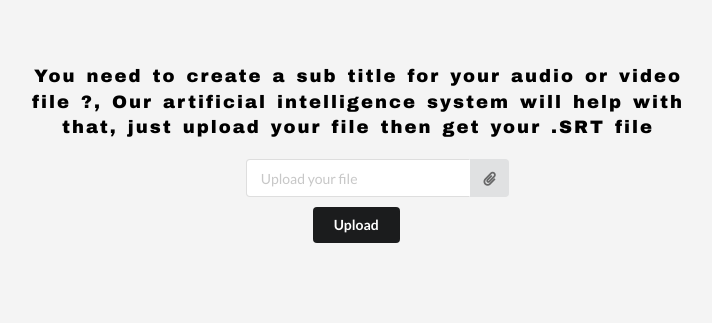
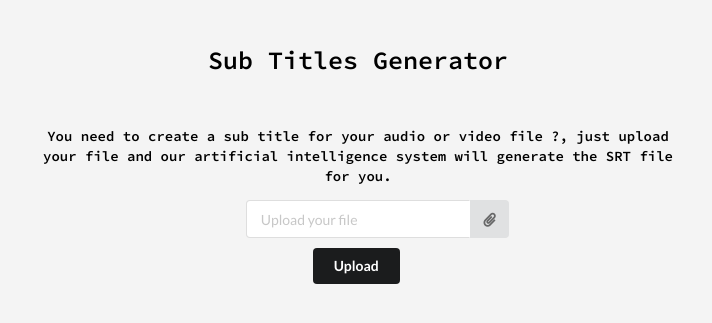
Before and after one commit to Yacin-Cheffai/sub_title_generator, a Django app: page / in a window 1280 px wide. Shown: the top 323 px of the page, without its empty margins (282-994 px from the left). Run offline with Django 3.2, Linux system fonts and the light colour scheme; some libraries are stand-ins or nearby versions.

Commit message:
[003][IMP] main site title

```diff
--- a/generator/templates/generator/upload.html
+++ b/generator/templates/generator/upload.html
@@ -2,6 +2,7 @@
 <head>
 <script src="https://code.jquery.com/jquery-3.1.1.min.js" crossorigin="anonymous"></script>
 <link rel="stylesheet" href="https://cdn.jsdelivr.net/npm/semantic-ui@2.4.2/dist/semantic.min.css">
+<link href="https://fonts.googleapis.com/css?family=Source+Code+Pro:600&display=swap" rel="stylesheet">
 <script src="https://cdn.jsdelivr.net/npm/semantic-ui@2.4.2/dist/semantic.min.js"></script>
 
 <style type="text/css">
@@ -14,28 +15,28 @@
       display: none;
       }
       #intro_text{
-        font-family: "Arial Black", Gadget, sans-serif;
-        font-size: 18px;
-        letter-spacing: 2px;
-        word-spacing: 2px;
+        font-family: 'Source Code Pro', monospace;
         color: #000000;
-        font-weight: normal;
-        text-decoration: none;
-        font-style: normal;
-        font-variant: normal;
-        text-transform: none;
         margin-right:300px;
         margin-left:300px
+      }
+      #site_title{
+        font-family: 'Source Code Pro', monospace;
+        font-size: 25px;
+        color: #000000;
+        text-align:center;
+        margin-top:30px;
       }
 </style>
 </head>
 <body>
 
+  <h2 id="site_title">Sub Titles Generator</h2>
   <div style="margin-top:50px">
   <form method="post" enctype="multipart/form-data" class="ui form" style="text-align:center">
       {% csrf_token %}
         <p id="intro_text">
-          You need to create a sub title for your audio or video file ?, Our artificial intelligence system will help with that, just upload your file then get your .SRT file
+          You need to create a sub title for your audio or video file ?, just upload your file and our artificial intelligence system will generate the SRT file for you.
         </p>
         <div class="ui action input">
           <input type="text" placeholder="Upload your file" readonly>
```
